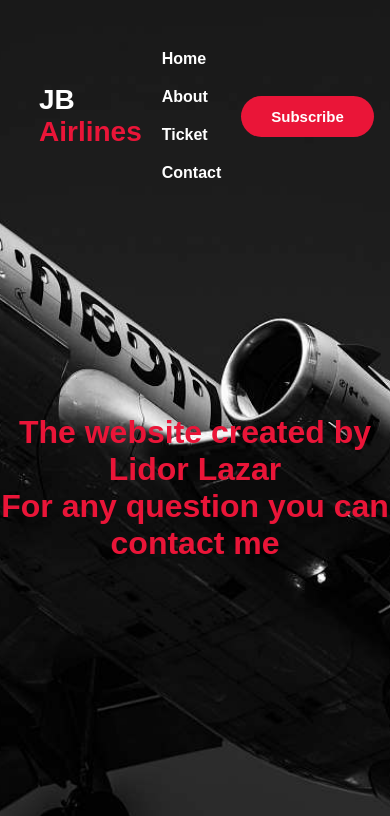
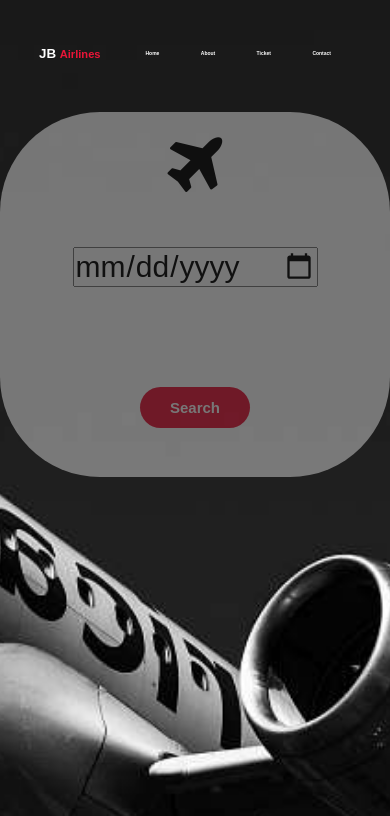
Before and after one commit to LidorLazar/webtsest, a plain HTML site: page index.html in a window 390 px wide. Shown: the top 816 px of the page. Drawn offline with Linux system fonts and the light colour scheme.

Commit message:
i makeover the index pagr fot responsive

```diff
--- a/design.css
+++ b/design.css
@@ -1,19 +1,22 @@
-*{
+* {
   padding: 0;
   margin: 0;
   box-sizing: border-box;
-    font-family: 'Josefin Sans', sans-serif;
+  font-family: "Josefin Sans", sans-serif;
 }
 
-.navbar{
+body {
   background-image: url(images/background.jpg);
   background-position: center;
-    background-size: cover ;
+  background-size: cover;
+}
+
+.navbar {
   height: 100vh;
   width: 100%;
 }
 
-nav{
+nav {
   display: flex;
   align-items: center;
   justify-content: space-between;
@@ -22,61 +25,58 @@ nav{
   padding-right: 10%;
 }
 
-
-.logo{
+.logo {
   color: white;
   font-size: 28px;
 }
 
-span{
+span {
   color: #ea1538;
 }
 
-nav ul li{
+nav ul li {
   list-style-type: none;
   display: inline-block;
   padding: 10px 20px;
 }
 
-nav ul li a{
+nav ul li a {
   color: white;
   text-decoration: none;
   font-weight: bold;
 }
 
-nav ul li a:hover{
+nav ul li a:hover {
   color: #ea1538;
-    transition: .3s;
+  transition: 0.3s;
 }
 
-button{
+.Subscribe {
   border: none;
-    background:#ea1538;
-    padding:12px 30px ;
+  background: #ea1538;
+  padding: 12px 30px;
   border-radius: 30px;
   color: white;
   font-weight: bold;
   font-size: 15px;
-    transition: .4s;
+  transition: 0.4s;
 }
 
-button:hover{
+.Subscribe:hover {
   transform: scale(1.2);
   cursor: pointer;
 }
 
-footer{
-    background-color: black;
+footer {
   align-items: center;
   display: flex;
   justify-content: space-around;
   padding-top: 40px;
   padding-left: 20%;
   padding-right: 20%;
-
 }
 
-footer ul li{
+footer ul li {
   color: white;
   list-style-type: none;
   display: inline-block;
@@ -84,35 +84,98 @@ footer ul li{
   font-weight: bold;
 }
 
-footer ul li a{
+footer ul li a {
   color: white;
-    font-family:'Josefin Sans', sans-serif;
+  font-family: "Josefin Sans", sans-serif;
   font-size: 20px;
 }
 
-footer ul li a:hover{
-    color:#ea1538;
-    transition: .3s;
+footer ul li a:hover {
+  color: #ea1538;
+  transition: 0.3s;
 }
 
-h1{
+h1 {
   color: #ea1538;
-    font-family: 'Josefin Sans', sans-serif;
+  font-family: "Josefin Sans", sans-serif;
   text-align: center;
   top: 50%;
   left: 8%;
   transform: translateY(150%);
 }
 
-p{
+.p-contact {
   color: #ea1538;
-    font-family:'Josefin Sans', sans-serif;
+  font-family: "Josefin Sans", sans-serif;
   text-align: center;
   transform: translateY(150%);
-    background-color: rgba(255,255,255,0.3);
-    padding:12px 30px ;
+  background-color: rgba(255, 255, 255, 0.3);
+  padding: 12px 30px;
   border-radius: 30px;
   transition: 2.4s;
   font-size: 20px;
+}
+
+.box {
+  display: flex;
+  justify-content: center;
+  align-items: center;
+  min-height: 400px;
+  margin-bottom: 100px;
+  opacity: 0.4;
+}
+
+.card {
+  height: 365px;
+  width: 1000px;
+  padding: 20px 35px;
+  background-color: white;
+  border-radius: 100px;
+  text-align: center;
+  margin-top: -1500px;
+}
+
+.box .card i {
+  font-size: 70px;
+}
+
+.box .card .date-fly {
+  font-size: 30px;
+  margin-top: 45px;
+}
+
+.search {
+  border: none;
+  background: #ea1538;
+  padding: 12px 30px;
+  border-radius: 30px;
+  color: white;
+  font-weight: bold;
+  font-size: 15px;
+  transition: 0.4s;
+  margin-top: 100px;
+}
+
+.search:hover {
+  transform: scale(1.2);
+  cursor: pointer;
+}
+
+.navbar-toggle {
+  display: none;
+}
+@media screen and (max-width: 769px) {
+  .logo,
+  span {
+    font-size: smaller;
+  }
+  .navbar ul {
+    display: inline;
+    font-size: 5px;
+  }
+  .Subscribe {
+    display: none;
+  }
+
 
 }
--- a/index.html
+++ b/index.html
@@ -9,30 +9,39 @@
     <link rel="preconnect" href="https://fonts.googleapis.com">
     <link rel="preconnect" href="https://fonts.gstatic.com" crossorigin>
     <link href="https://fonts.googleapis.com/css2?family=Montserrat:wght@100&display=swap" rel="stylesheet">
+    <link rel="stylesheet" href="https://cdnjs.cloudflare.com/ajax/libs/font-awesome/4.7.0/css/font-awesome.min.css">
   </head>
   <body>
     <div class = "navbar">
       <nav>
         <h2 class="logo">JB <span>Airlines</span></h2>
         <ul>
+          <li class="navbar-toggle"><i class="fa fa-bars"></i></li>
           <li><a href="./index.html">Home</a></li>
           <li><a href="./About.html">About</a></li>
           <li><a href="./Tickt.html">Ticket</a></li>
           <li><a href="./Contact.html">Contact</a></li>
         </ul>
-        <button type="button">Subscribe</button>
+        <button class="Subscribe" type="button">Subscribe</button>
       </nav>
-      <h1>The website created by Lidor Lazar <br>
-        For any question you can contact me</h1>
+  </div>
+  <div class="box">
+    <div class="card">
+      <i class="fa fa-plane"></i>
+      <br>
+      <input type="date" class="date-fly">
+      <br>
+      <button class="search">Search</button>
+      </div>
     </div>
-      <footer class="footer">
+  <footer class="footer">
         <ul>
           <li><a href="./index.html">Home</a></li>
           <li><a href="./About.html">About</a></li>
           <li><a href="./Tickt.html">Ticket</a></li>
           <li><a href="./Contact.html">Contact</a></li>
         </ul>
-      </footer>
+    </footer>
     </div>
   </body>
 </html>
```
Also changed, not shown: Contact.html (+1 -1 lines). Lines whose indentation alone changed are shown as unchanged.
